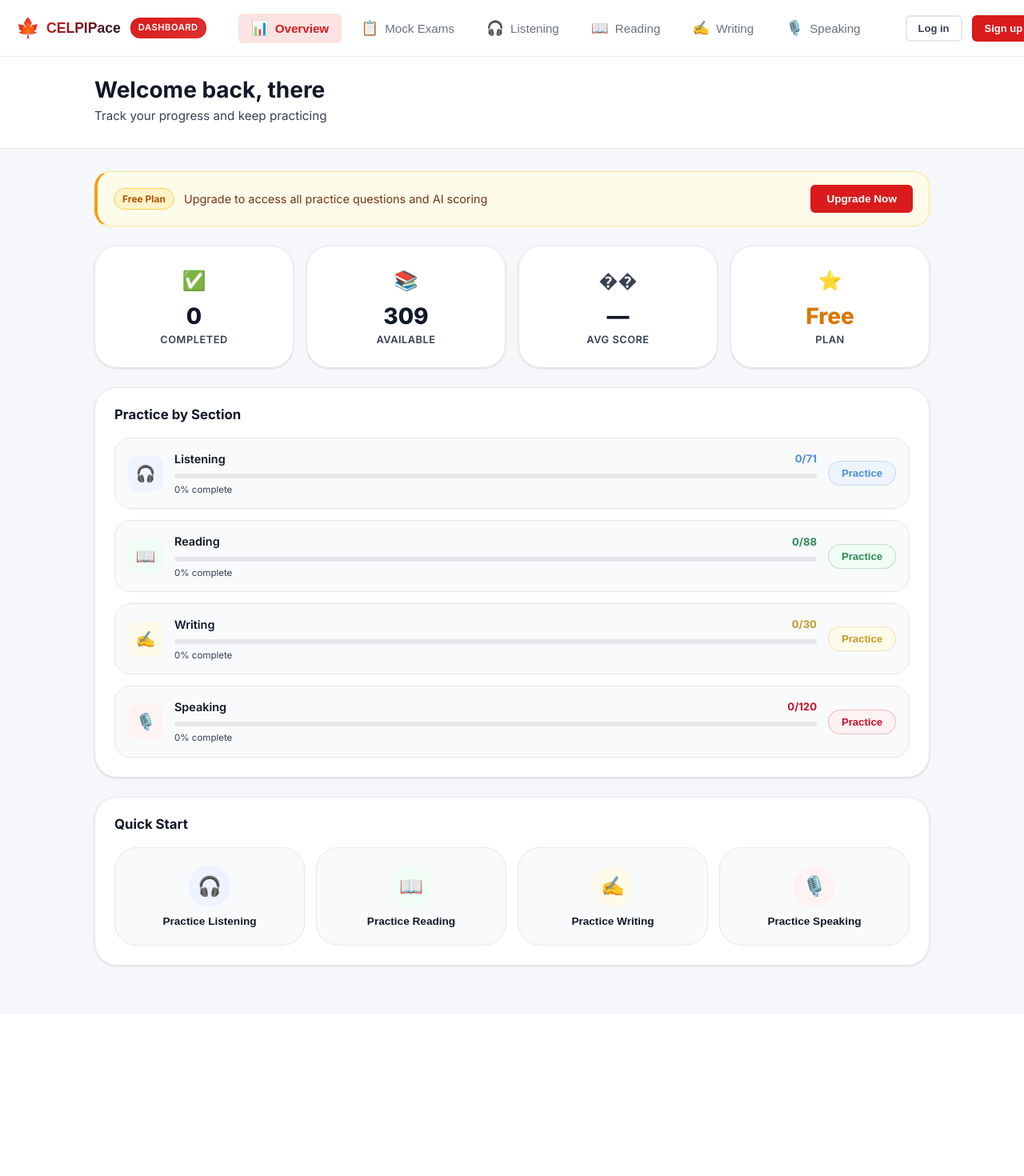
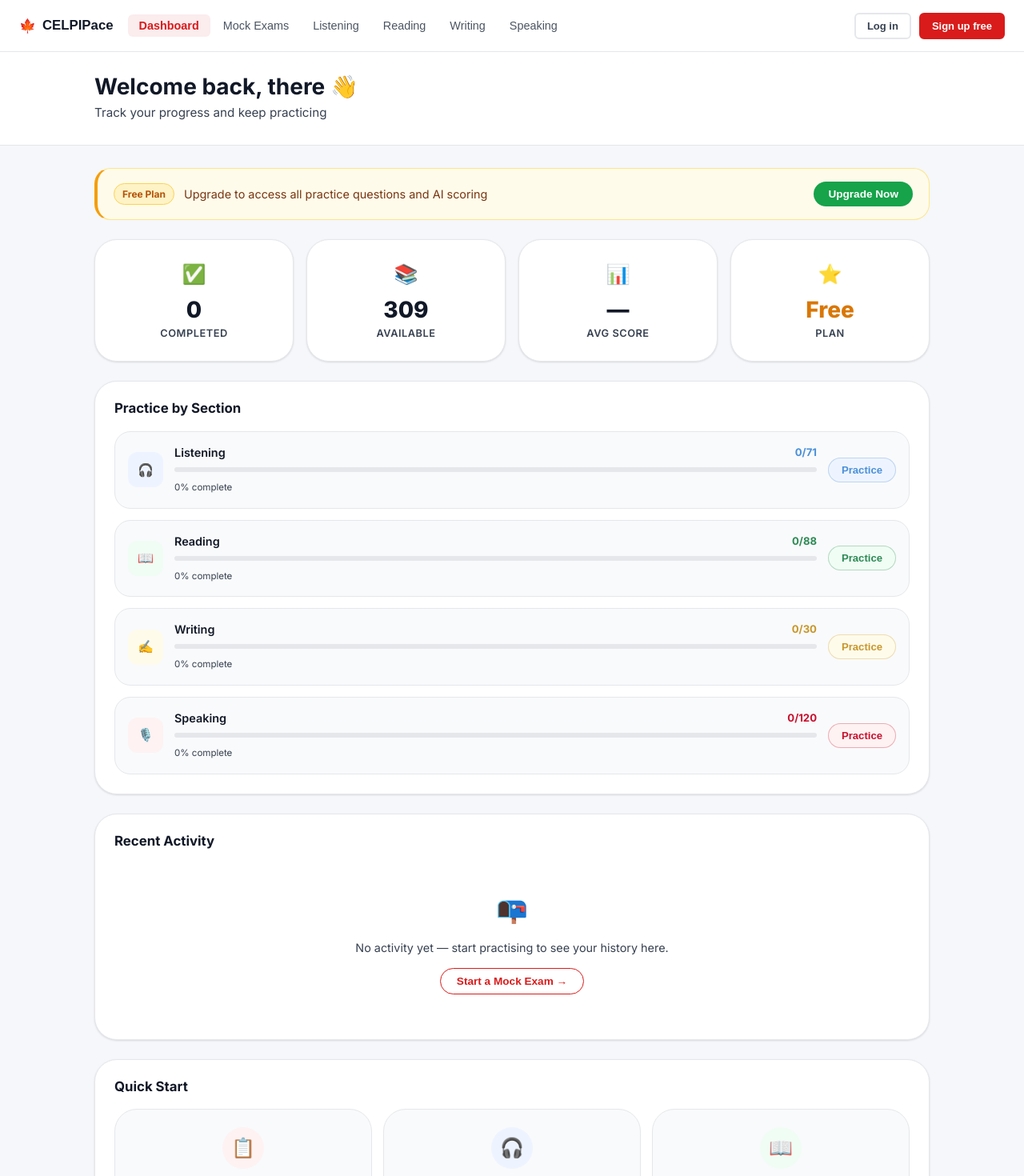
Before and after one commit to clintviegas/celpipace, a React (Vite) app: page /dashboard in a window 1280 px wide. Shown: the top 1470 px of the page at 80% size. Before the commit the page ends 1267 px from the top, so only its background shows below. Built offline with nearby package versions, Linux system fonts and the light colour scheme.

Commit message:
Debug & rebuild: fix PracticePage timer bug, new DashboardNavbar, rebuild Dashboard page, show app navbar on all inner pages

```diff
--- a/src/App.jsx
+++ b/src/App.jsx
@@ -65,11 +65,15 @@
 
   const isDashboard = location.pathname === '/dashboard'
 
+  // Show the dashboard navbar on all inner app pages (when user is likely logged in)
+  const innerPaths = ['/dashboard','/exam','/listening','/reading','/writing','/speaking','/practice','/practice-set','/tips','/scores','/calculator','/pricing']
+  const isInnerPage = innerPaths.some(p => location.pathname === p || location.pathname.startsWith(p + '/'))
+
   return (
     <>
       <AuthModal isOpen={authOpen} onClose={() => setAuthOpen(false)} />
 
-      {isDashboard ? (
+      {isInnerPage ? (
         <DashboardNavbar onSignIn={() => setAuthOpen(true)} />
       ) : (
         <Navbar onSignIn={() => setAuthOpen(true)} />
@@ -93,7 +97,7 @@
         <Route path="*" element={<HomePage onSignIn={() => setAuthOpen(true)} />} />
       </Routes>
 
-      {!isDashboard && <Footer />}
+      {!isInnerPage && <Footer />}
     </>
   )
 }
--- a/src/components/DashboardNavbar.jsx
+++ b/src/components/DashboardNavbar.jsx
@@ -2,13 +2,13 @@
 import { useNavigate, useLocation } from 'react-router-dom'
 import { useAuth } from '../context/AuthContext'
 
-const DASHBOARD_NAV_ITEMS = [
-  { id: 'dashboard', label: 'Overview', icon: '📊' },
-  { id: 'exam', label: 'Mock Exams', icon: '📋' },
-  { id: 'listening', label: 'Listening', icon: '🎧' },
-  { id: 'reading', label: 'Reading', icon: '📖' },
-  { id: 'writing', label: 'Writing', icon: '✍️' },
-  { id: 'speaking', label: 'Speaking', icon: '🎙️' },
+const NAV_LINKS = [
+  { id: 'dashboard', label: 'Dashboard' },
+  { id: 'exam',      label: 'Mock Exams' },
+  { id: 'listening', label: 'Listening'  },
+  { id: 'reading',   label: 'Reading'    },
+  { id: 'writing',   label: 'Writing'    },
+  { id: 'speaking',  label: 'Speaking'   },
 ]
 
 export default function DashboardNavbar({ onSignIn }) {
@@ -21,7 +21,7 @@
   const currentPath = location.pathname.replace('/', '') || 'dashboard'
 
   useEffect(() => {
-    const onScroll = () => setScrolled(window.scrollY > 20)
+    const onScroll = () => setScrolled(window.scrollY > 10)
     window.addEventListener('scroll', onScroll)
     return () => window.removeEventListener('scroll', onScroll)
   }, [])
@@ -30,94 +30,65 @@
     ? user.user_metadata.full_name.split(' ').map(n => n[0]).join('').toUpperCase().slice(0, 2)
     : user?.email?.[0]?.toUpperCase() ?? '?'
 
-  const handleNavClick = (pageId) => {
-    navigate('/' + pageId)
-    setMenuOpen(false)
-  }
+  return (
+    <nav className={`dbn${scrolled ? ' dbn--scrolled' : ''}`}>
+      <div className="dbn-inner">
 
-  const handleLogoClick = () => {
-    navigate('/')
-    setMenuOpen(false)
-  }
+        {/* Logo */}
+        <button className="dbn-logo" onClick={() => navigate('/')}>
+          <span>🍁</span>
+          <span className="dbn-logo-text">CELPIPace</span>
+        </button>
 
-  return (
-    <nav className={`dashboard-navbar${scrolled ? ' scrolled' : ''}`}>
-      <div className="dashboard-nav-inner">
-        {/* Logo & Branding */}
-        <div className="dashboard-nav-brand">
-          <button
-            className="dashboard-nav-logo"
-            onClick={handleLogoClick}
-            style={{ background: 'none', border: 'none', cursor: 'pointer', padding: 0 }}
-          >
-            <span className="dashboard-logo-maple">🍁</span>
-            <span className="dashboard-logo-text">CELPIPace</span>
-          </button>
-          <span className="dashboard-nav-badge">Dashboard</span>
-        </div>
-
-        {/* Navigation Links */}
-        <ul className={`dashboard-nav-links${menuOpen ? ' open' : ''}`}>
-          {DASHBOARD_NAV_ITEMS.map(item => (
-            <li key={item.id}>
+        {/* Nav links */}
+        <ul className={`dbn-links${menuOpen ? ' dbn-links--open' : ''}`}>
+          {NAV_LINKS.map(link => (
+            <li key={link.id}>
               <button
-                className={`dashboard-nav-link${currentPath === item.id ? ' active' : ''}`}
-                onClick={() => handleNavClick(item.id)}
+                className={`dbn-link${currentPath === link.id ? ' dbn-link--active' : ''}`}
+                onClick={() => { navigate('/' + link.id); setMenuOpen(false) }}
               >
-                <span className="dashboard-nav-icon">{item.icon}</span>
-                <span className="dashboard-nav-label">{item.label}</span>
+                {link.label}
               </button>
             </li>
           ))}
         </ul>
 
-        {/* Right actions */}
-        <div className="dashboard-nav-actions">
+        {/* Right side */}
+        <div className="dbn-right">
           {user ? (
-            <div style={{ display: 'flex', alignItems: 'center', gap: 16 }}>
-              {/* User info */}
-              <div className="dashboard-user-chip">
-                {user.user_metadata?.avatar_url ? (
-                  <img
-                    className="dashboard-user-avatar"
-                    src={user.user_metadata.avatar_url}
-                    alt={initials}
-                  />
-                ) : (
-                  <div className="dashboard-user-initials">{initials}</div>
-                )}
-                <span className="dashboard-user-name">
+            <>
+              <button className="dbn-upgrade-btn" onClick={() => navigate('/pricing')}>
+                ⭐ Upgrade
+              </button>
+              <div className="dbn-user">
+                {user.user_metadata?.avatar_url
+                  ? <img className="dbn-avatar" src={user.user_metadata.avatar_url} alt={initials} />
+                  : <div className="dbn-initials">{initials}</div>
+                }
+                <span className="dbn-username">
                   {user.user_metadata?.full_name?.split(' ')[0] ?? user.email?.split('@')[0]}
                 </span>
               </div>
-
-              {/* Sign out button */}
-              <button className="dashboard-nav-signout" onClick={signOut}>
-                Sign out
-              </button>
-            </div>
+              <button className="dbn-signout" onClick={signOut}>Sign out</button>
+            </>
           ) : (
-            <div style={{ display: 'flex', gap: 12, alignItems: 'center' }}>
-              <button className="btn btn-outline btn-sm" onClick={onSignIn}>
-                Log in
-              </button>
-              <button className="btn btn-primary btn-sm" onClick={onSignIn}>
-                Sign up
-              </button>
-            </div>
+            <>
+              <button className="btn btn-outline btn-sm" onClick={onSignIn}>Log in</button>
+              <button className="btn btn-primary btn-sm" onClick={onSignIn}>Sign up free</button>
+            </>
           )}
         </div>
 
-        {/* Mobile Menu Toggle */}
+        {/* Hamburger */}
         <button
-          className={`dashboard-hamburger${menuOpen ? ' open' : ''}`}
+          className={`dbn-hamburger${menuOpen ? ' dbn-hamburger--open' : ''}`}
           onClick={() => setMenuOpen(v => !v)}
           aria-label="Toggle menu"
         >
-          <span />
-          <span />
-          <span />
+          <span /><span /><span />
         </button>
+
       </div>
     </nav>
   )
--- a/src/pages/DashboardPage.jsx
+++ b/src/pages/DashboardPage.jsx
@@ -1,4 +1,3 @@
-import { useState } from 'react'
 import { motion } from 'framer-motion'
 import { useNavigate } from 'react-router-dom'
 import { useAuth } from '../context/AuthContext'
@@ -11,10 +10,12 @@
 ]
 
 const QUICK_START = [
-  { label: 'Practice Listening', icon: '🎧', color: '#4A90D9', colorLight: '#EEF4FF', page: 'listening' },
-  { label: 'Practice Reading',   icon: '📖', color: '#2D8A56', colorLight: '#F0FDF4', page: 'reading'   },
-  { label: 'Practice Writing',   icon: '✍️',  color: '#C8972A', colorLight: '#FFFBEB', page: 'writing'   },
-  { label: 'Practice Speaking',  icon: '🎙️', color: '#C8102E', colorLight: '#FEF2F2', page: 'speaking'  },
+  { label: 'Mock Exams',         icon: '📋', color: '#C8102E', colorLight: '#FEF2F2', page: 'exam'      },
+  { label: 'Listening Practice', icon: '🎧', color: '#4A90D9', colorLight: '#EEF4FF', page: 'listening' },
+  { label: 'Reading Practice',   icon: '📖', color: '#2D8A56', colorLight: '#F0FDF4', page: 'reading'   },
+  { label: 'Writing Practice',   icon: '✍️',  color: '#C8972A', colorLight: '#FFFBEB', page: 'writing'   },
+  { label: 'Speaking Practice',  icon: '🎙️', color: '#C8102E', colorLight: '#FEF2F2', page: 'speaking'  },
+  { label: 'CRS Calculator',     icon: '🧮', color: '#6B4FAF', colorLight: '#F3EFFF', page: 'calculator' },
 ]
 
 const DashboardPage = () => {
@@ -27,23 +28,24 @@
 
   const isPremium = false
   const totalAvailable = SECTIONS.reduce((s, x) => s + x.total, 0)
-  const totalDone = SECTIONS.reduce((s, x) => s + x.done, 0)
-  const avgScore = '—'
+  const totalDone      = SECTIONS.reduce((s, x) => s + x.done,  0)
 
   return (
     <main className="db-page">
 
-      {/* Welcome */}
+      {/* ── Welcome ── */}
       <div className="db-welcome-bar">
         <div className="db-welcome-inner">
-          <h1 className="db-welcome-title">Welcome back, {firstName}</h1>
-          <p className="db-welcome-sub">Track your progress and keep practicing</p>
+          <div>
+            <h1 className="db-welcome-title">Welcome back, {firstName} 👋</h1>
+            <p className="db-welcome-sub">Track your progress and keep practicing</p>
+          </div>
         </div>
       </div>
 
       <div className="db-content">
 
-        {/* Upgrade Banner */}
+        {/* ── Upgrade Banner ── */}
         {!isPremium && (
           <motion.div
             className="db-upgrade-banner"
@@ -57,29 +59,29 @@
                 Upgrade to access all practice questions and AI scoring
               </span>
             </div>
-            <button className="btn btn-primary db-upgrade-btn" onClick={() => navigate('/pricing')}>
+            <button className="db-upgrade-btn" onClick={() => navigate('/pricing')}>
               Upgrade Now
             </button>
           </motion.div>
         )}
 
-        {/* Stat Tiles */}
+        {/* ── Stat Tiles ── */}
         <div className="db-stat-tiles">
           {[
             { icon: '✅', value: totalDone,      label: 'Completed'  },
             { icon: '📚', value: totalAvailable, label: 'Available'  },
-            { icon: '��', value: avgScore,       label: 'Avg Score'  },
-            { icon: '⭐', value: isPremium ? 'Premium' : 'Free', label: 'Plan', highlight: !isPremium },
+            { icon: '📊', value: '—',            label: 'Avg Score'  },
+            { icon: '⭐', value: isPremium ? 'Premium' : 'Free', label: 'Plan', dim: !isPremium },
           ].map((tile, i) => (
             <motion.div
               key={tile.label}
               className="db-stat-tile"
               initial={{ opacity: 0, y: 16 }}
               animate={{ opacity: 1, y: 0 }}
-              transition={{ duration: 0.35, delay: i * 0.07 }}
+              transition={{ duration: 0.3, delay: i * 0.07 }}
             >
               <div className="db-stat-tile-icon">{tile.icon}</div>
-              <div className={`db-stat-tile-value${tile.highlight ? ' db-stat-tile-value--free' : ''}`}>
+              <div className={`db-stat-tile-value${tile.dim ? ' db-stat-tile-value--dim' : ''}`}>
                 {tile.value}
               </div>
               <div className="db-stat-tile-label">{tile.label}</div>
@@ -87,7 +89,7 @@
           ))}
         </div>
 
-        {/* Practice by Section */}
+        {/* ── Practice by Section ── */}
         <section className="db-section">
           <h2 className="db-section-title">Practice by Section</h2>
           <div className="db-section-rows">
@@ -99,10 +101,10 @@
                   className="db-section-row"
                   initial={{ opacity: 0, x: -12 }}
                   animate={{ opacity: 1, x: 0 }}
-                  transition={{ duration: 0.35, delay: 0.15 + i * 0.07 }}
+                  transition={{ duration: 0.3, delay: 0.1 + i * 0.07 }}
                 >
                   <div className="db-section-row-icon" style={{ background: s.colorLight }}>
-                    <span style={{ fontSize: '1.25rem' }}>{s.icon}</span>
+                    {s.icon}
                   </div>
                   <div className="db-section-row-body">
                     <div className="db-section-row-top">
@@ -120,11 +122,11 @@
                         style={{ background: s.color }}
                       />
                     </div>
-                    <div className="db-section-row-pct">{pct}% complete</div>
+                    <span className="db-section-row-pct">{pct}% complete</span>
                   </div>
                   <button
                     className="db-section-row-btn"
-                    style={{ color: s.color, borderColor: s.color + '40', background: s.colorLight }}
+                    style={{ color: s.color, borderColor: s.color + '50', background: s.colorLight }}
                     onClick={() => navigate('/' + s.key)}
                   >
                     Practice
@@ -135,7 +137,19 @@
           </div>
         </section>
 
-        {/* Quick Start */}
+        {/* ── Recent Activity ── */}
+        <section className="db-section">
+          <h2 className="db-section-title">Recent Activity</h2>
+          <div className="db-activity-empty">
+            <span className="db-activity-empty-icon">📭</span>
+            <p>No activity yet — start practising to see your history here.</p>
+            <button className="db-activity-cta" onClick={() => navigate('/exam')}>
+              Start a Mock Exam →
+            </button>
+          </div>
+        </section>
+
+        {/* ── Quick Start ── */}
         <section className="db-section">
           <h2 className="db-section-title">Quick Start</h2>
           <div className="db-quick-grid">
@@ -144,9 +158,9 @@
                 key={q.label}
                 className="db-quick-card"
                 onClick={() => navigate('/' + q.page)}
-                initial={{ opacity: 0, y: 16 }}
+                initial={{ opacity: 0, y: 14 }}
                 animate={{ opacity: 1, y: 0 }}
-                transition={{ duration: 0.35, delay: 0.2 + i * 0.07 }}
+                transition={{ duration: 0.3, delay: 0.15 + i * 0.06 }}
                 whileHover={{ y: -4, boxShadow: '0 8px 24px rgba(0,0,0,0.1)' }}
               >
                 <div className="db-quick-icon" style={{ background: q.colorLight, color: q.color }}>
--- a/src/pages/PracticePage.jsx
+++ b/src/pages/PracticePage.jsx
@@ -1,4 +1,4 @@
-import { useState } from 'react'
+import { useState, useRef } from 'react'
 import { SECTIONS, MOCK_QUESTIONS } from '../data/constants'
 
 function LockBadge() {
@@ -13,7 +13,7 @@
 function SpeakingTimer({ prepTime, speakTime }) {
   const [phase, setPhase] = useState('idle') // idle | prep | speaking | done
   const [seconds, setSeconds] = useState(0)
-  const timerRef = useState(null)
+  const timerRef = useRef(null)
 
   const start = () => {
     setPhase('prep')
@@ -36,14 +36,14 @@
             setSeconds(0)
           }
         }, 1000)
-        timerRef[0] = id2
+        timerRef.current = id2
       }
     }, 1000)
-    timerRef[0] = id
+    timerRef.current = id
   }
 
   const reset = () => {
-    if (timerRef[0]) clearInterval(timerRef[0])
+    if (timerRef.current) clearInterval(timerRef.current)
     setPhase('idle')
     setSeconds(0)
   }
@@ -87,7 +87,8 @@
   )
 }
 
-export default function PracticePage({ activeSection, setActiveSection }) {
+export default function PracticePage() {
+  const [activeSection, setActiveSection] = useState(SECTIONS[0]?.id ?? 'listening')
   const [activeQ, setActiveQ] = useState(null)
   const [selectedAnswer, setSelectedAnswer] = useState(null)
   const [showResult, setShowResult] = useState(false)
```
Also changed, not shown: src/index.css.
